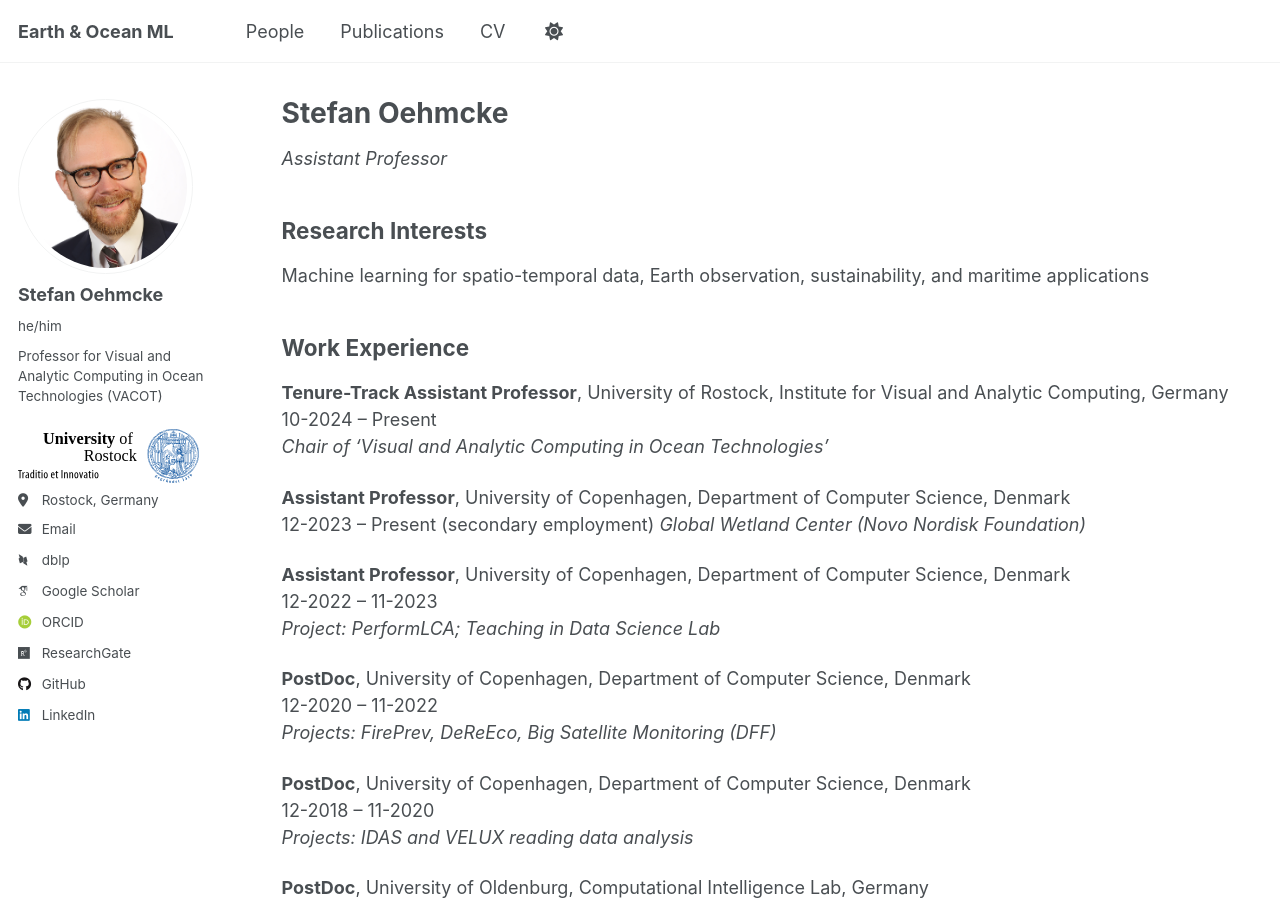
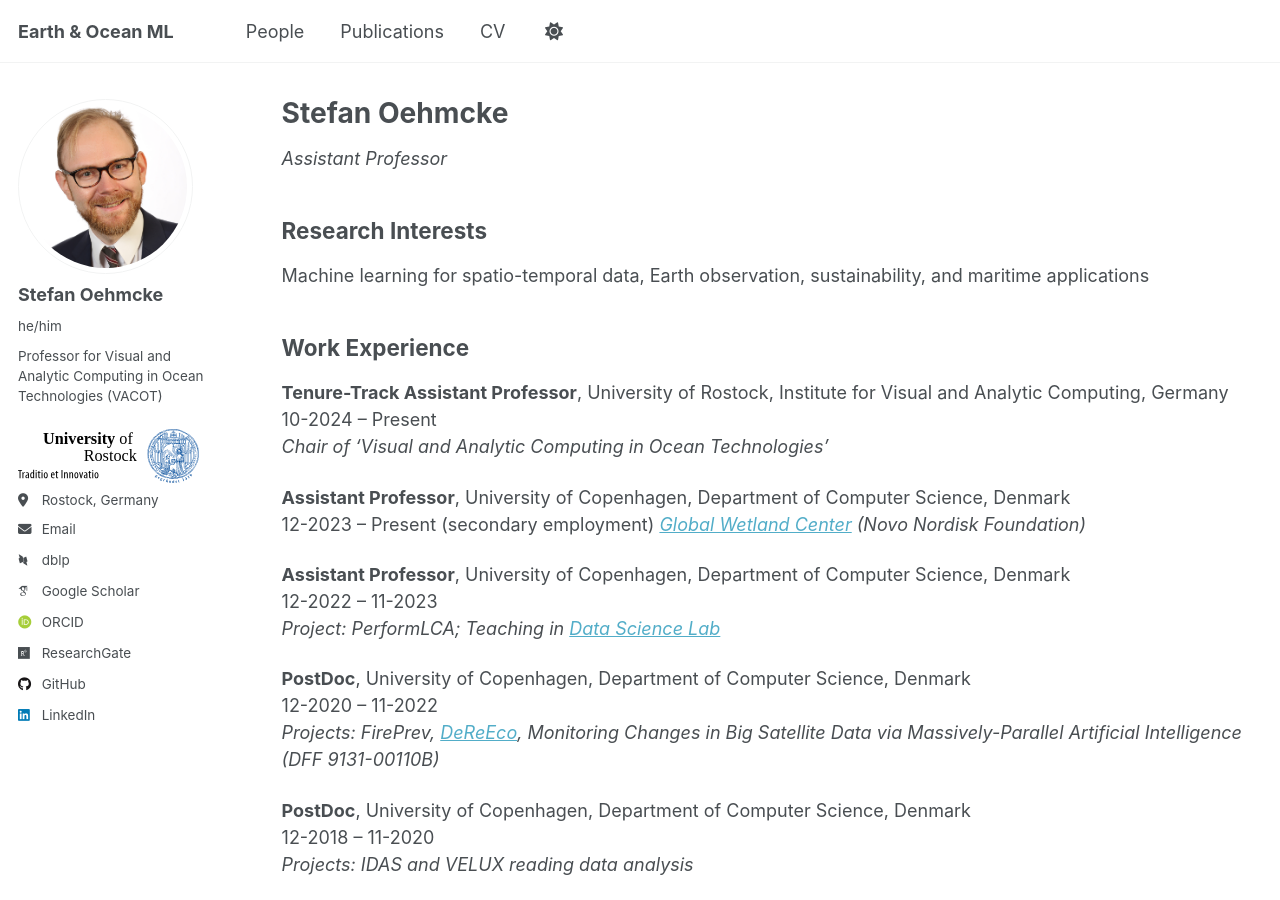
Before and after one commit to StefOe/StefOe.github.io, a Jekyll site: the page built from _pages/cv.md, in a window 1280 px wide and 900 px high. Built offline with Jekyll 4.4.1, drawn with Linux system fonts in a browser that asks for light colours; some web fonts are replaced; a script that is not in the unit is left out.

Commit message:
CV update

```diff
--- a/_pages/cv.md
+++ b/_pages/cv.md
@@ -21,15 +21,15 @@ Machine learning for spatio-temporal data, Earth observation, sustainability, an
 
 **Assistant Professor**, University of Copenhagen, Department of Computer Science, Denmark
 12-2023 – Present (secondary employment)
-*Global Wetland Center (Novo Nordisk Foundation)*
+*[Global Wetland Center](https://globalwetlandcenter.ku.dk/) (Novo Nordisk Foundation)*
 
 **Assistant Professor**, University of Copenhagen, Department of Computer Science, Denmark
 12-2022 – 11-2023
-*Project: PerformLCA; Teaching in Data Science Lab*
+*Project: PerformLCA; Teaching in [Data Science Lab](https://datalab.science.ku.dk/english/)*
 
 **PostDoc**, University of Copenhagen, Department of Computer Science, Denmark
 12-2020 – 11-2022
-*Projects: FirePrev, DeReEco, Big Satellite Monitoring (DFF)*
+    *Projects: FirePrev, [DeReEco](https://ai.ku.dk/research/research-projects/dereeco/), Monitoring Changes in Big Satellite Data via Massively-Parallel Artificial Intelligence (DFF 9131-00110B)*
 
 **PostDoc**, University of Copenhagen, Department of Computer Science, Denmark
 12-2018 – 11-2020
```
